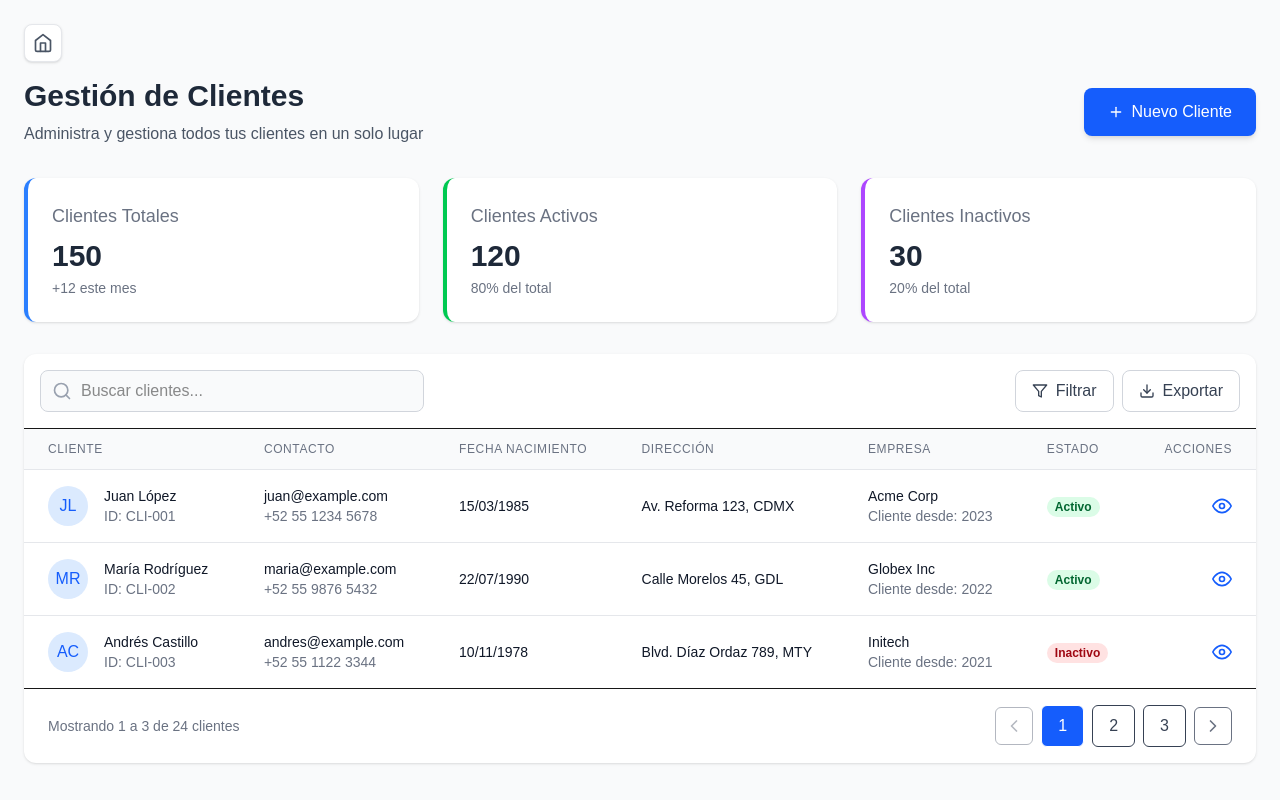
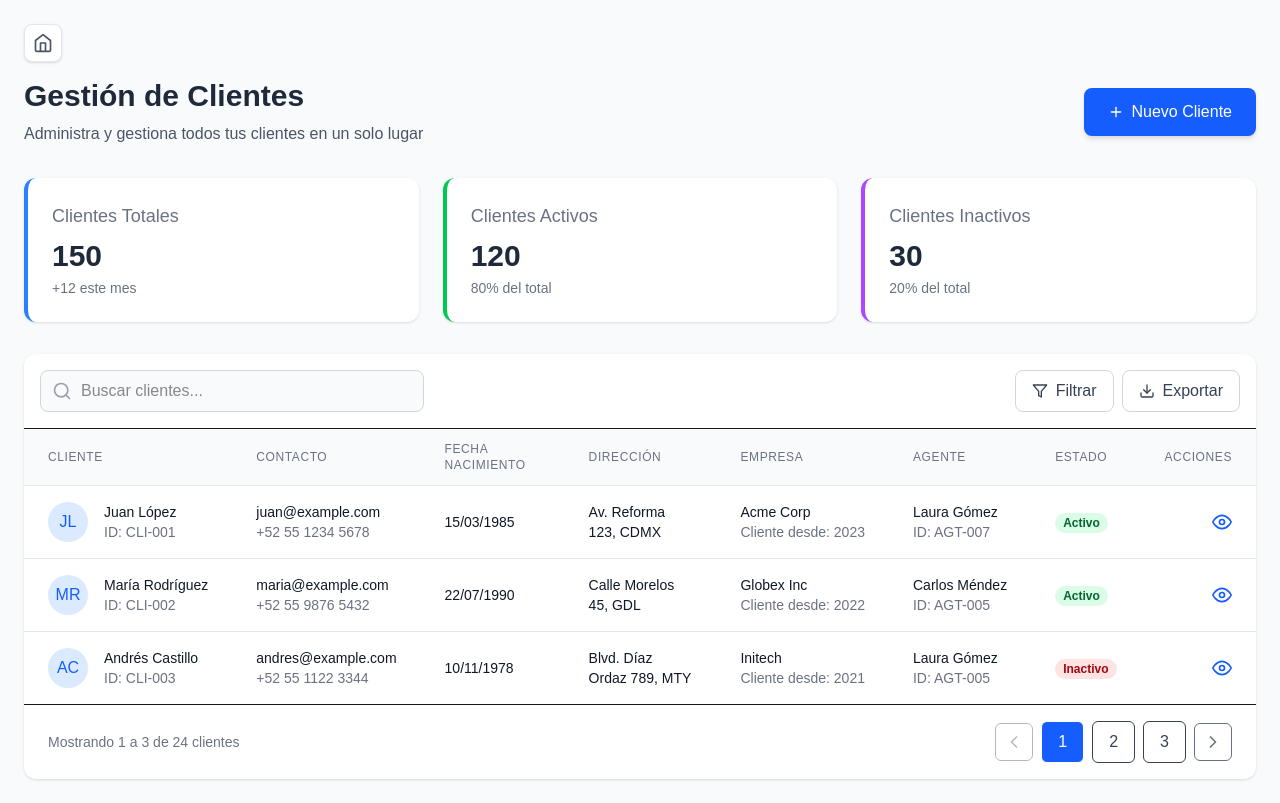
Before and after one commit to Emilybrrntos12/crm, a Next.js app: page /clientes in a window 1280 px wide. Built offline with nearby package versions, Linux system fonts and the light colour scheme.

Commit message:
INST Agente

```diff
--- a/src/app/clientes/nuevo/page.tsx
+++ b/src/app/clientes/nuevo/page.tsx
@@ -110,6 +110,17 @@ export default function NuevoPage() {
               </select>
             </div>
 
+            <label className="block text-sm font-medium text-gray-700 mb-1">Agente asignado</label>
+            <select
+                className="block w-full px-4 py-2 border border-gray-300 rounded-lg shadow-sm focus:ring-blue-500 focus:border-blue-500 text-gray-800"
+                required
+              >
+                <option>Selecciona un agente</option>
+                <option>Carlos Méndez</option>
+                <option>Laura Gómez</option>
+              </select>
+
+
             {/* Nuevo campo: Tipo de Seguro */}
             <div className="space-y-2">
               <label className="block text-sm font-medium text-gray-700">
--- a/src/app/clientes/page.tsx
+++ b/src/app/clientes/page.tsx
@@ -93,6 +93,9 @@ export default function ClientesPage() {
                   Empresa
                 </th>
                 <th scope="col" className="px-6 py-3 text-left text-xs font-medium text-gray-500 uppercase tracking-wider">
+                  Agente
+                </th>
+                <th scope="col" className="px-6 py-3 text-left text-xs font-medium text-gray-500 uppercase tracking-wider">
                   Estado
                 </th>
                 <th scope="col" className="px-6 py-3 text-right text-xs font-medium text-gray-500 uppercase tracking-wider">
@@ -129,6 +132,10 @@ export default function ClientesPage() {
                   <div className="text-sm font-medium text-gray-900">Acme Corp</div>
                   <div className="text-sm text-gray-500">Cliente desde: 2023</div>
                 </td>
+              <td className="px-6 py-4 whitespace-nowrap">
+                <div className="text-sm font-medium text-gray-900">Laura Gómez</div>
+                <div className="text-sm text-gray-500">ID: AGT-007</div>
+              </td>
                 <td className="px-6 py-4 whitespace-nowrap">
                   <span className="px-2 inline-flex text-xs leading-5 font-semibold rounded-full bg-green-100 text-green-800">
                     Activo
@@ -170,6 +177,10 @@ export default function ClientesPage() {
                   <div className="text-sm font-medium text-gray-900">Globex Inc</div>
                   <div className="text-sm text-gray-500">Cliente desde: 2022</div>
                 </td>
+              <td className="px-6 py-4 whitespace-nowrap">
+                <div className="text-sm font-medium text-gray-900">Carlos Méndez</div>
+                <div className="text-sm text-gray-500">ID: AGT-005</div>
+              </td>
                 <td className="px-6 py-4 whitespace-nowrap">
                   <span className="px-2 inline-flex text-xs leading-5 font-semibold rounded-full bg-green-100 text-green-800">
                     Activo
@@ -211,6 +222,10 @@ export default function ClientesPage() {
                   <div className="text-sm font-medium text-gray-900">Initech</div>
                   <div className="text-sm text-gray-500">Cliente desde: 2021</div>
                 </td>
+              <td className="px-6 py-4 whitespace-nowrap">
+                <div className="text-sm font-medium text-gray-900">Laura Gómez</div>
+                <div className="text-sm text-gray-500">ID: AGT-005</div>
+              </td>
                 <td className="px-6 py-4 whitespace-nowrap">
                   <span className="px-2 inline-flex text-xs leading-5 font-semibold rounded-full bg-red-100 text-red-800">
                     Inactivo
```
